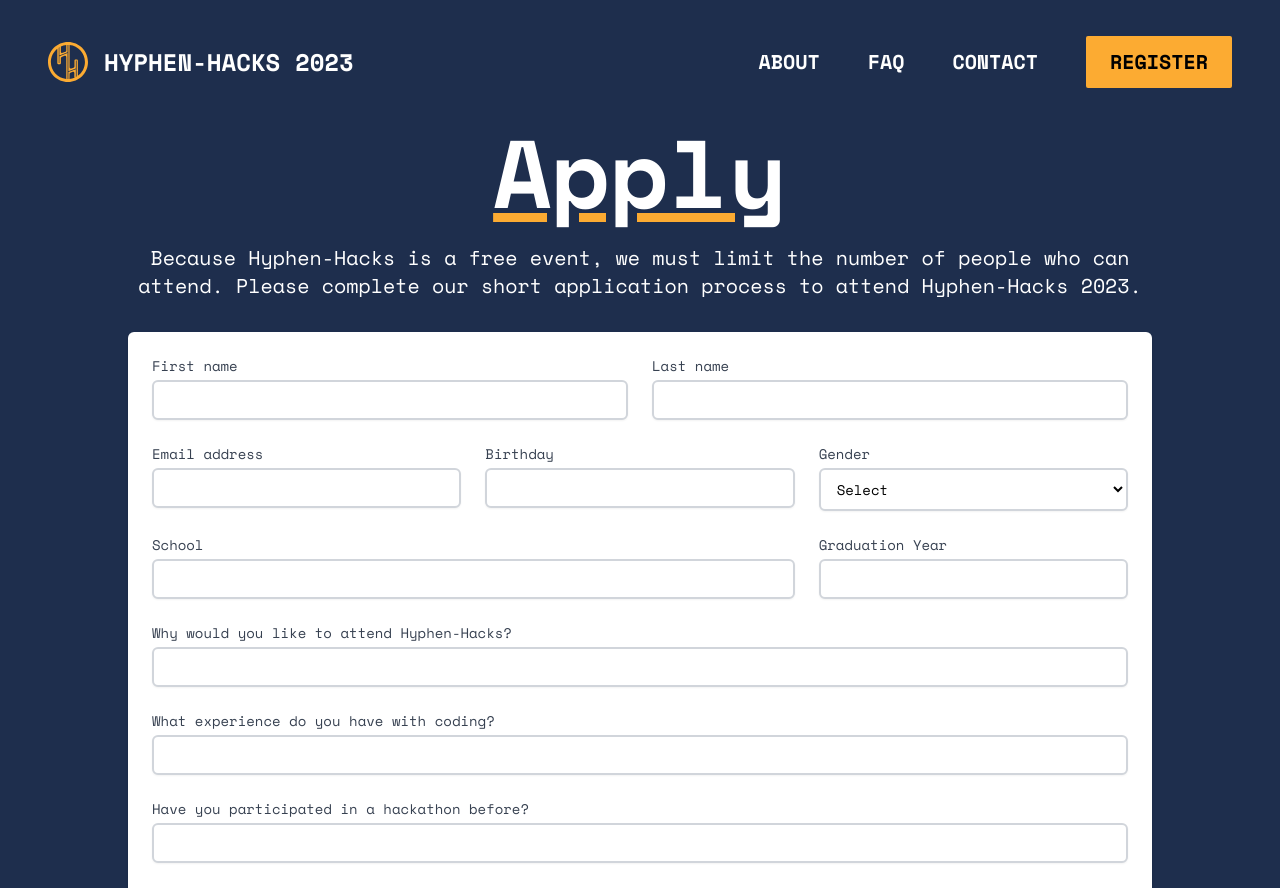
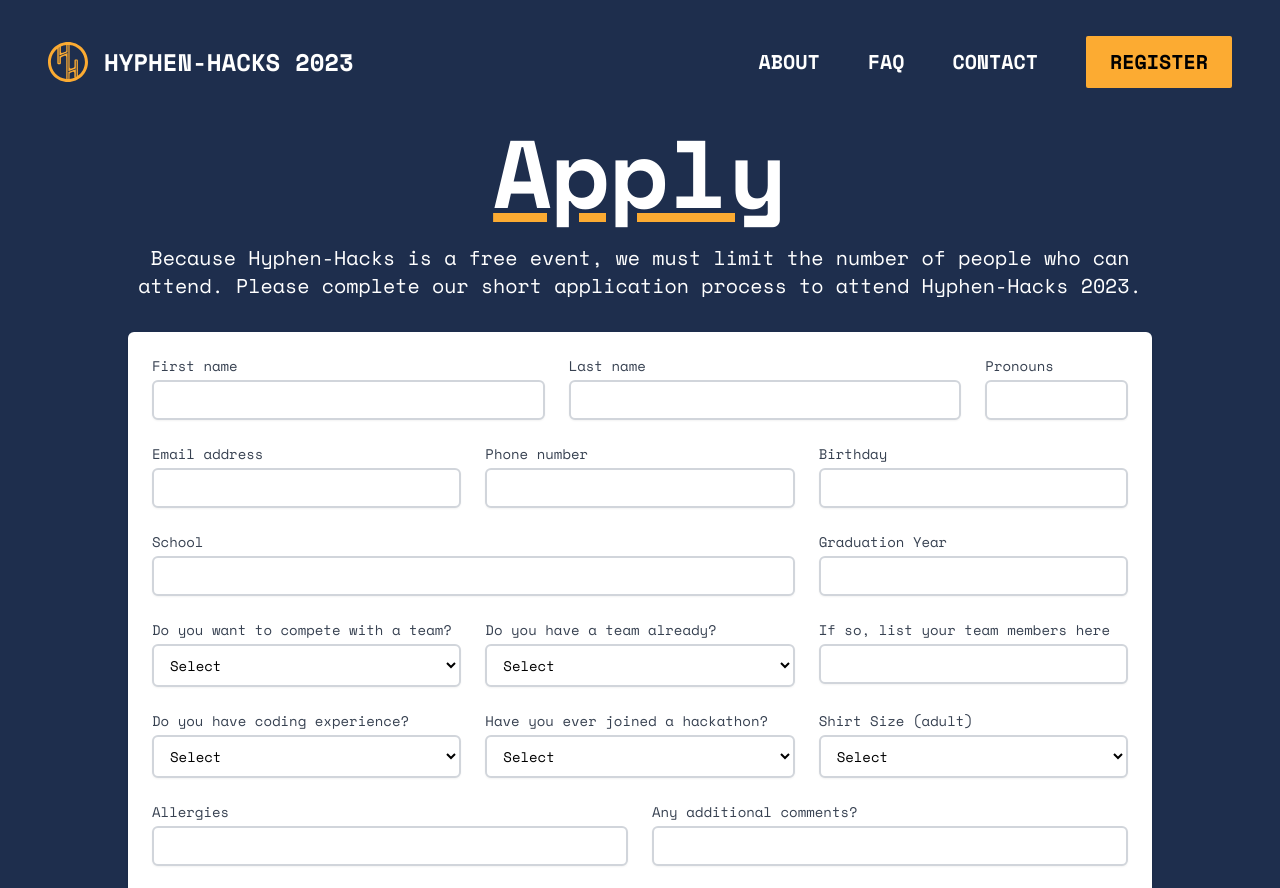
Before and after one commit to hyphen-hacks/website, a Next.js app: page /apply in a window 1280 px wide. Shown: the top 888 px of the page. Built offline with nearby package versions, Linux system fonts and the light colour scheme.

Commit message:
feat: application to API

```diff
--- a/pages/apply.tsx
+++ b/pages/apply.tsx
@@ -1,6 +1,50 @@
 import { NextPage } from "next";
+import { BaseSyntheticEvent, FormEvent } from "react";
 
 const Apply: NextPage = () => {
+	const handleSubmit = async (event: FormEvent<HTMLFormElement>) => {
+		console.log(event);
+		// Stop the form from submitting and refreshing the page.
+		event.preventDefault();
+
+		// Get data from the form.
+		const data: any = {};
+
+		const inputContainer = document.getElementById("inputContainer")!;
+		console.log(inputContainer);
+		Array.from(inputContainer.children).forEach(inputBlock => {
+			const inputElem = inputBlock.getElementsByTagName("input")[0] || inputBlock.getElementsByTagName("select")[0];
+			if (!inputElem.id) return;
+			let value: string | boolean = inputElem.checked || inputElem.value;
+			console.log(value);
+			if (value === "true" && inputElem.tagName === "SELECT") value = true;
+			if (value === "false" && inputElem.tagName === "SELECT") value = false;
+			data[inputElem.id] = value;
+		});
+
+		console.log(data);
+
+		// Send the data to the server in JSON format.
+		const JSONdata = JSON.stringify(data);
+
+		// API endpoint where we send form data.
+		const endpoint = "/api/apply/attendee";
+
+		// Form the request for sending data to the server.
+		const options = {
+			// The method is POST because we are sending data.
+			method: "POST",
+			// Tell the server we're sending JSON.
+			headers: {
+				"Content-Type": "application/json",
+			},
+			// Body of the request is the JSON data we created above.
+			body: JSONdata,
+		};
+
+		const response = await fetch(endpoint, options);
+	};
+
 	return (
 		<div>
 			<div className="w-full flex">
@@ -13,85 +57,98 @@ const Apply: NextPage = () => {
 						</p>
 					</div>
 					<div className="my-8">
-						<form action="#" method="POST">
+						<form action="#" method="POST" onSubmit={handleSubmit}>
 							<div className="overflow-hidden shadow sm:rounded-md text-black">
 								<div className="bg-white px-4 py-5 sm:p-6">
-									<div className="grid grid-cols-6 gap-6">
-										<div className="col-span-6 sm:col-span-3">
-											<label htmlFor="first-name" className="block text-sm font-medium text-gray-700">
+									<div className="grid grid-cols-12 gap-6" id="inputContainer">
+										<div className="col-span-12 sm:col-span-5">
+											<label htmlFor="firstName" className="block text-sm font-medium text-gray-700">
 												First name
 											</label>
 											<input
+												required
 												type="text"
-												name="first-name"
-												id="first-name"
+												name="firstName"
+												id="firstName"
 												autoComplete="given-name"
 												className="bg-white px-3 py-2 mt-1 block w-full rounded-md shadow-sm outline-none border-2 border-gray-300  focus:border-theme-orange focus:ring-theme-orange sm:text-sm"
 											/>
 										</div>
 
-										<div className="col-span-6 sm:col-span-3">
-											<label htmlFor="last-name" className="block text-sm font-medium text-gray-700">
+										<div className="col-span-12 sm:col-span-5">
+											<label htmlFor="lastName" className="block text-sm font-medium text-gray-700">
 												Last name
 											</label>
 											<input
+												required
 												type="text"
-												name="last-name"
-												id="last-name"
+												name="lastName"
+												id="lastName"
 												autoComplete="family-name"
 												className="bg-white px-3 py-2 mt-1 block w-full rounded-md shadow-sm outline-none border-2 border-gray-300  focus:border-theme-orange focus:ring-theme-orange sm:text-sm"
 											/>
 										</div>
 
 										<div className="col-span-6 sm:col-span-2">
-											<label htmlFor="email-address" className="block text-sm font-medium text-gray-700">
+											<label htmlFor="pronouns" className="block text-sm font-medium text-gray-700">
+												Pronouns
+											</label>
+											<input
+												required
+												type="text"
+												name="pronouns"
+												id="pronouns"
+												className="bg-white px-3 py-2 mt-1 block w-full rounded-md shadow-sm outline-none border-2 border-gray-300 focus:border-theme-orange focus:ring-theme-orange sm:text-sm"
+											/>
+										</div>
+
+										<div className="col-span-12 sm:col-span-4">
+											<label htmlFor="email" className="block text-sm font-medium text-gray-700">
 												Email address
 											</label>
 											<input
+												required
 												type="text"
-												name="email-address"
-												id="email-address"
+												name="email"
+												id="email"
 												autoComplete="email"
 												className="bg-white px-3 py-2 mt-1 block w-full rounded-md shadow-sm outline-none border-2 border-gray-300 focus:border-theme-orange focus:ring-theme-orange sm:text-sm"
 											/>
 										</div>
 
-										<div className="col-span-6 sm:col-span-2">
-											<label htmlFor="birthday" className="block text-sm font-medium text-gray-700">
-												Birthday
+										<div className="col-span-12 sm:col-span-4">
+											<label htmlFor="phoneNumber" className="block text-sm font-medium text-gray-700">
+												Phone number
 											</label>
 											<input
+												required
 												type="text"
-												name="birthday"
-												id="birthday"
+												name="phoneNumber"
+												id="phoneNumber"
+												autoComplete="phone"
 												className="bg-white px-3 py-2 mt-1 block w-full rounded-md shadow-sm outline-none border-2 border-gray-300 focus:border-theme-orange focus:ring-theme-orange sm:text-sm"
 											/>
 										</div>
 
-										<div className="col-span-6 sm:col-span-2">
-											<label htmlFor="gender" className="block text-sm font-medium text-gray-700">
-												Gender
+										<div className="col-span-12 sm:col-span-4">
+											<label htmlFor="birthDate" className="block text-sm font-medium text-gray-700">
+												Birthday
 											</label>
-											<select
-												id="gender"
-												name="gender"
-												autoComplete="gender"
-												className="mt-1 block w-full rounded-md border-gray-300 bg-white py-2 px-3 shadow-sm outline-none border-2 focus:border-theme-orange focus:ring-theme-orange sm:text-sm">
-												<option selected disabled>
-													Select
-												</option>
-												<option>Male</option>
-												<option>Female</option>
-												<option>Other</option>
-												<option>Prefer not to say</option>
-											</select>
+											<input
+												required
+												type="text"
+												name="birthDate"
+												id="birthDate"
+												className="bg-white px-3 py-2 mt-1 block w-full rounded-md shadow-sm outline-none border-2 border-gray-300 focus:border-theme-orange focus:ring-theme-orange sm:text-sm"
+											/>
 										</div>
 
-										<div className="col-span-6 sm:col-span-4">
+										<div className="col-span-12 sm:col-span-8">
 											<label htmlFor="school" className="block text-sm font-medium text-gray-700">
 												School
 											</label>
 											<input
+												required
 												type="text"
 												name="school"
 												id="school"
@@ -99,103 +156,164 @@ const Apply: NextPage = () => {
 											/>
 										</div>
 
-										<div className="col-span-6 sm:col-span-2">
-											<label htmlFor="graduation-year" className="block text-sm font-medium text-gray-700">
+										<div className="col-span-12 sm:col-span-4">
+											<label htmlFor="gradYear" className="block text-sm font-medium text-gray-700">
 												Graduation Year
 											</label>
 											<input
+												required
 												type="text"
-												name="graduation-year"
-												id="graduation-year"
+												name="gradYear"
+												id="gradYear"
 												className="bg-white px-3 py-2 mt-1 block w-full rounded-md shadow-sm outline-none border-2 border-gray-300 focus:border-theme-orange focus:ring-theme-orange sm:text-sm"
 											/>
 										</div>
 
-										<div className="col-span-6">
-											<label htmlFor="why-attend" className="block text-sm font-medium text-gray-700">
-												Why would you like to attend Hyphen-Hacks?
+										<div className="col-span-12 sm:col-span-4">
+											<label htmlFor="wantTeam" className="block text-sm font-medium text-gray-700">
+												Do you want to compete with a team?
+											</label>
+											<select
+												required
+												id="wantTeam"
+												name="wantTeam"
+												className="mt-1 block w-full rounded-md border-gray-300 bg-white py-2 px-3 shadow-sm outline-none border-2 focus:border-theme-orange focus:ring-theme-orange sm:text-sm">
+												<option selected disabled value="">
+													Select
+												</option>
+												<option value="true">Yes</option>
+												<option value="false">No</option>
+											</select>
+										</div>
+
+										<div className="col-span-12 sm:col-span-4">
+											<label htmlFor="hasTeam" className="block text-sm font-medium text-gray-700">
+												Do you have a team already?
+											</label>
+											<select
+												required
+												id="hasTeam"
+												name="hasTeam"
+												className="mt-1 block w-full rounded-md border-gray-300 bg-white py-2 px-3 shadow-sm outline-none border-2 focus:border-theme-orange focus:ring-theme-orange sm:text-sm">
+												<option selected disabled value="">
+													Select
+												</option>
+												<option value="true">Yes</option>
+												<option value="false">No</option>
+											</select>
+										</div>
+
+										<div className="col-span-12 sm:col-span-4">
+											<label htmlFor="teamMembers" className="block text-sm font-medium text-gray-700">
+												If so, list your team members here
 											</label>
 											<input
 												type="text"
-												name="why-attend"
-												id="why-attend"
+												name="teamMembers"
+												id="teamMembers"
 												className="bg-white px-3 py-2 mt-1 block w-full rounded-md shadow-sm outline-none border-2 border-gray-300  focus:border-theme-orange focus:ring-theme-orange sm:text-sm"
 											/>
 										</div>
 
-										<div className="col-span-6">
-											<label htmlFor="software-experience" className="block text-sm font-medium text-gray-700">
-												What experience do you have with coding?
+										<div className="col-span-12 sm:col-span-4">
+											<label htmlFor="hasCodingExperience" className="block text-sm font-medium text-gray-700">
+												Do you have coding experience?
+											</label>
+											<select
+												required
+												id="hasCodingExperience"
+												name="hasCodingExperience"
+												className="mt-1 block w-full rounded-md border-gray-300 bg-white py-2 px-3 shadow-sm outline-none border-2 focus:border-theme-orange focus:ring-theme-orange sm:text-sm">
+												<option selected disabled value="">
+													Select
+												</option>
+												<option value="true">Yes</option>
+												<option value="false">No</option>
+											</select>
+										</div>
+
+										<div className="col-span-12 sm:col-span-4">
+											<label htmlFor="participatedBefore" className="block text-sm font-medium text-gray-700">
+												Have you ever joined a hackathon?
+											</label>
+											<select
+												required
+												id="participatedBefore"
+												name="participatedBefore"
+												className="mt-1 block w-full rounded-md border-gray-300 bg-white py-2 px-3 shadow-sm outline-none border-2 focus:border-theme-orange focus:ring-theme-orange sm:text-sm">
+												<option selected disabled value="">
+													Select
+												</option>
+												<option value="true">Yes</option>
+												<option value="false">No</option>
+											</select>
+										</div>
+
+										<div className="col-span-12 sm:col-span-4">
+											<label htmlFor="shirtSize" className="block text-sm font-medium text-gray-700">
+												Shirt Size (adult)
+											</label>
+											<select
+												required
+												id="shirtSize"
+												name="shirtSize"
+												className="mt-1 block w-full rounded-md border-gray-300 bg-white py-2 px-3 shadow-sm outline-none border-2 focus:border-theme-orange focus:ring-theme-orange sm:text-sm">
+												<option selected disabled value="">
+													Select
+												</option>
+												<option>XS</option>
+												<option>S</option>
+												<option>M</option>
+												<option>L</option>
+												<option>XL</option>
+												<option>2XL</option>
+												<option>3XL</option>
+											</select>
+										</div>
+
+										<div className="col-span-12 sm:col-span-6">
+											<label htmlFor="allergies" className="block text-sm font-medium text-gray-700">
+												Allergies
 											</label>
 											<input
 												type="text"
-												name="software-experience"
-												id="software-experience"
+												name="allergies"
+												id="allergies"
 												className="bg-white px-3 py-2 mt-1 block w-full rounded-md shadow-sm outline-none border-2 border-gray-300  focus:border-theme-orange focus:ring-theme-orange sm:text-sm"
 											/>
 										</div>
 
-										<div className="col-span-6">
-											<label htmlFor="hackathon-experience" className="block text-sm font-medium text-gray-700">
-												Have you participated in a hackathon before?
+										<div className="col-span-12 sm:col-span-6">
+											<label htmlFor="comments" className="block text-sm font-medium text-gray-700">
+												Any additional comments?
 											</label>
 											<input
 												type="text"
-												name="hackathon-experience"
-												id="hackathon-experience"
+												name="comments"
+												id="comments"
 												className="bg-white px-3 py-2 mt-1 block w-full rounded-md shadow-sm outline-none border-2 border-gray-300  focus:border-theme-orange focus:ring-theme-orange sm:text-sm"
 											/>
 										</div>
 
-										<div className="col-span-6 sm:col-span-2">
-											<label htmlFor="laptop" className="block text-sm font-medium text-gray-700">
-												Do you have a laptop?
+										<div className="flex items-center mb-4 col-span-6 sm:col-span-12">
+											<input
+												required
+												id="understandApplication"
+												type="checkbox"
+												value=""
+												className="appearance-none w-5 h-5 text-theme-orange bg-white checked:bg-theme-orange rounded border-2 border-gray-300 checked:border-theme-orange focus:ring-theme-orange"
+											/>
+											<label htmlFor="understandApplication" className="ml-2 text-sm font-medium text-gray-700">
+												Do you understand that this is an application, and does not guarantee official acceptance to the
+												event?
 											</label>
-											<select
-												id="laptop"
-												name="laptop"
-												className="mt-1 block w-full rounded-md border-gray-300 bg-white py-2 px-3 shadow-sm outline-none border-2 focus:border-theme-orange focus:ring-theme-orange sm:text-sm">
-												<option selected disabled>
-													Select
-												</option>
-												<option>Yes</option>
-												<option>No, I need one for the event</option>
-											</select>
-										</div>
-
-										<div className="col-span-6 sm:col-span-2">
-											<label htmlFor="accommodations" className="block text-sm font-medium text-gray-700">
-												Do you need accommodations?
-											</label>
-											<select
-												id="accommodations"
-												name="accommodations"
-												className="mt-1 block w-full rounded-md border-gray-300 bg-white py-2 px-3 shadow-sm outline-none border-2 focus:border-theme-orange focus:ring-theme-orange sm:text-sm">
-												<option selected disabled>
-													Select
-												</option>
-												<option>No</option>
-												<option>Yes</option>
-											</select>
-										</div>
-
-										<div className="col-span-6">
-											<label htmlFor="hackathon-experience" className="block text-sm font-medium text-gray-700">
-												Any additional comments?
-											</label>
-											<input
-												type="text"
-												name="hackathon-experience"
-												id="hackathon-experience"
-												className="bg-white px-3 py-2 mt-1 block w-full rounded-md shadow-sm outline-none border-2 border-gray-300  focus:border-theme-orange focus:ring-theme-orange sm:text-sm"
-											/>
 										</div>
 									</div>
 								</div>
 								<div className="bg-gray-50 px-4 py-3 text-right sm:px-6">
 									<button
 										type="submit"
-										className="inline-flex justify-center rounded-md border border-transparent bg-theme-orange py-2 px-4 text-sm font-medium text-black shadow-sm hover:bg-theme-orange/90 focus:outline-none focus:ring-2 focus:ring-indigo-500 focus:ring-offset-2">
+										className="inline-flex justify-center rounded-sm border border-transparent bg-theme-orange py-2 px-4 text-sm font-medium text-black shadow-sm hover:bg-theme-orange/90 focus:outline-none focus:ring-2 focus:ring-indigo-500 focus:ring-offset-2">
 										Apply
 									</button>
 								</div>
```
Also changed, not shown: next.config.js (+8 -0 lines).
